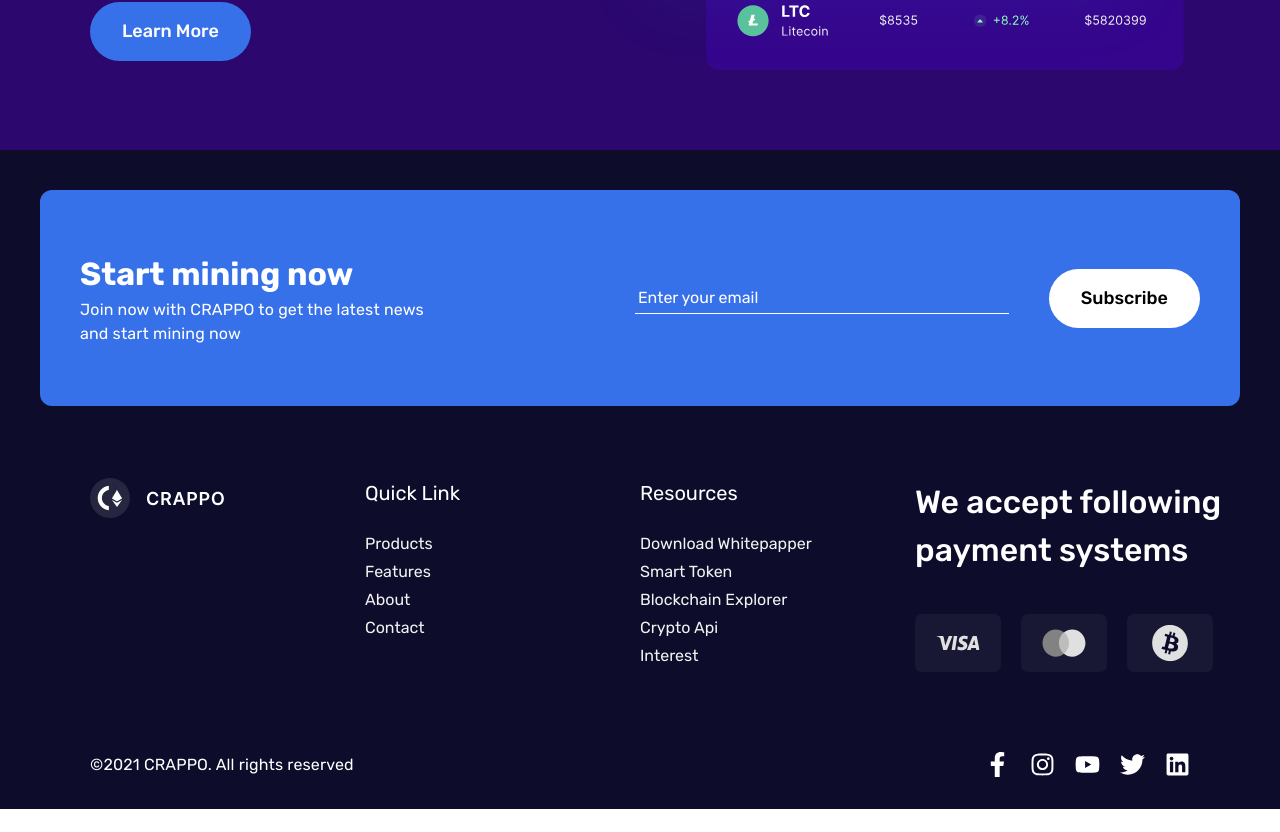
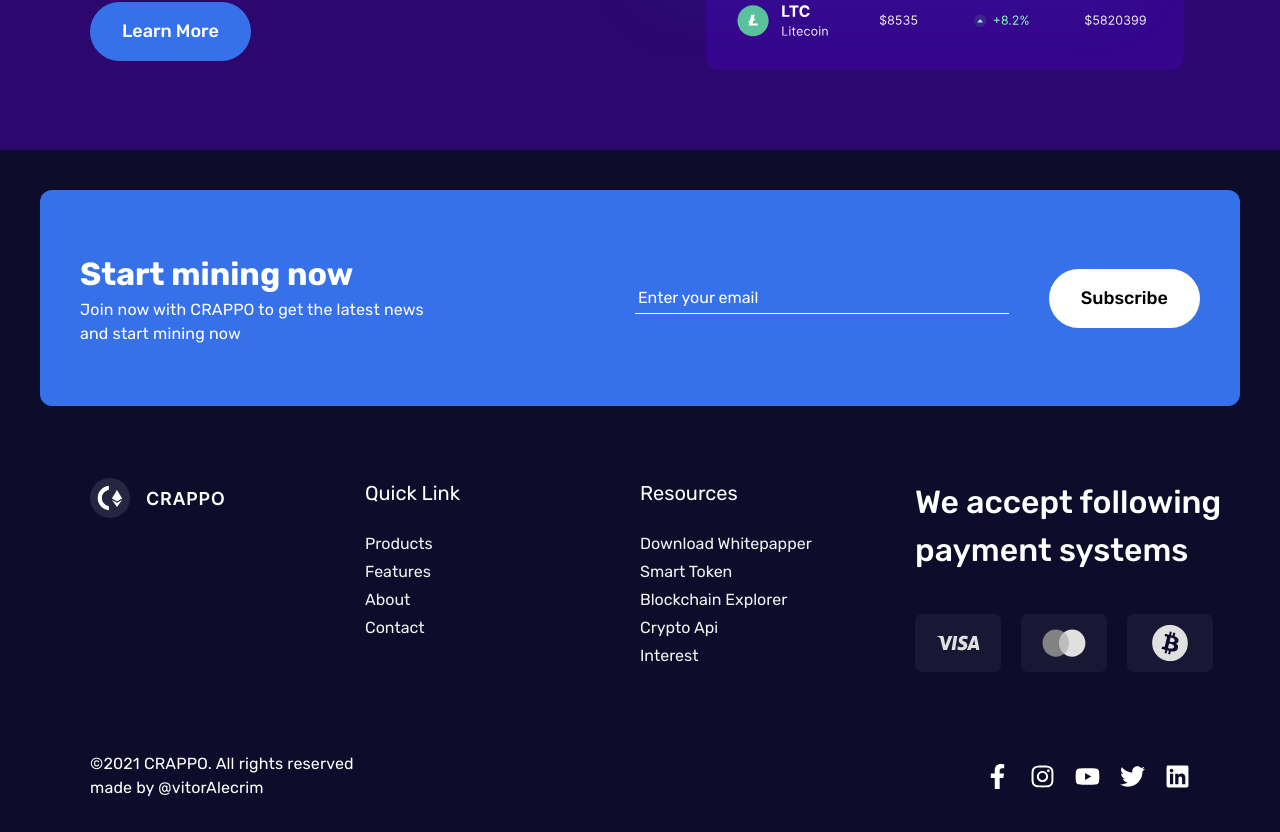
Before and after one commit to Gondrak08/crappo-website, a React (Create React App) app: page / in a window 1280 px wide. Shown: the part 4157-4989 px from the top of the page. Before the commit the page ends 4966 px from the top, so only its background shows below. Built offline with nearby package versions, Linux system fonts and the light colour scheme.

Commit message:
@vitorAlecrim added;

```diff
--- a/src/containers/Footer.js
+++ b/src/containers/Footer.js
@@ -56,7 +56,8 @@ const Footer = () => {
 
             <div className="container flex flex-col md:flex-row gap-5 md:gap-0  justify-between items-center ">
                 <span className="tracking-[0.01em] text-white">
-                    ©2021 CRAPPO. All rights reserved
+                    ©2021 CRAPPO. All rights reserved <br />
+                    made by @vitorAlecrim
                 </span>
                 <div className=" flex gap-5 share-links">
                     <a href="">
```
